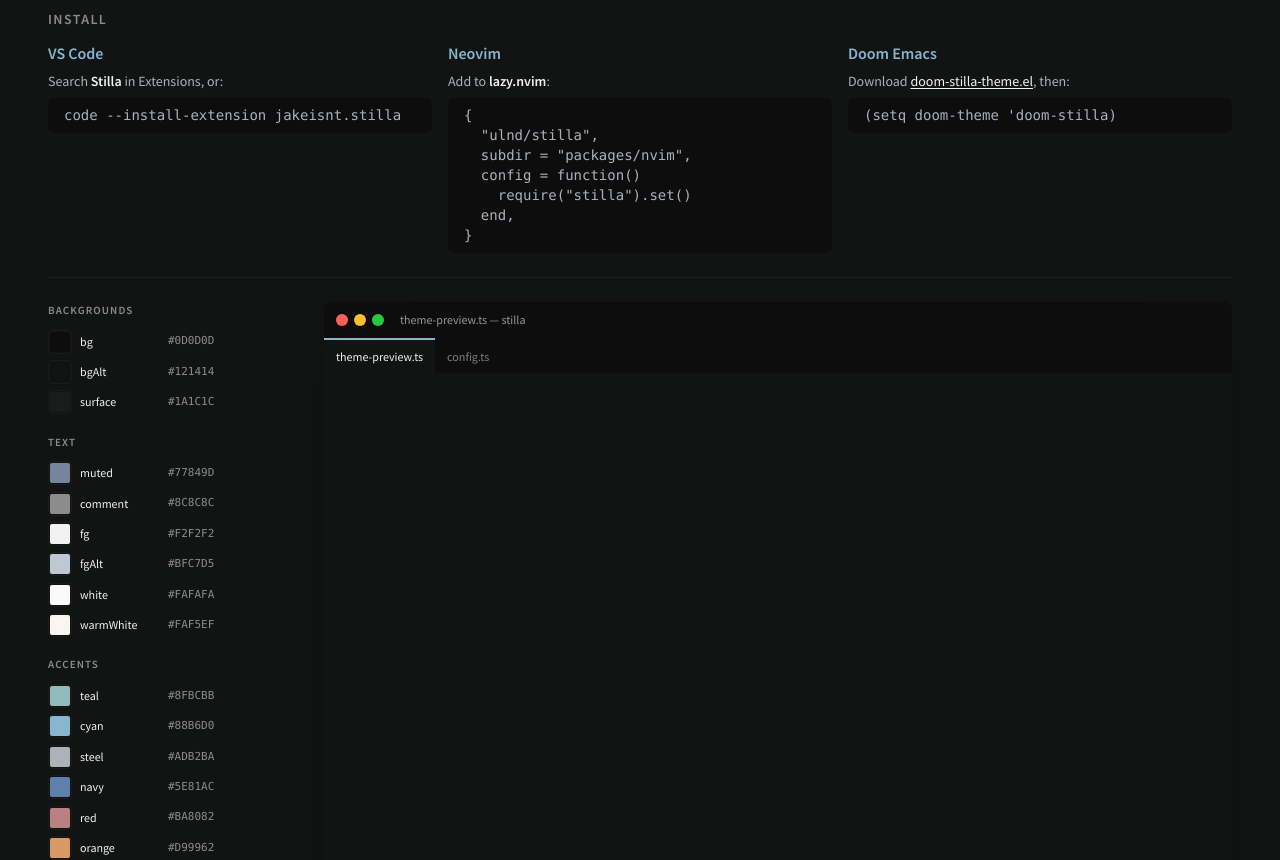
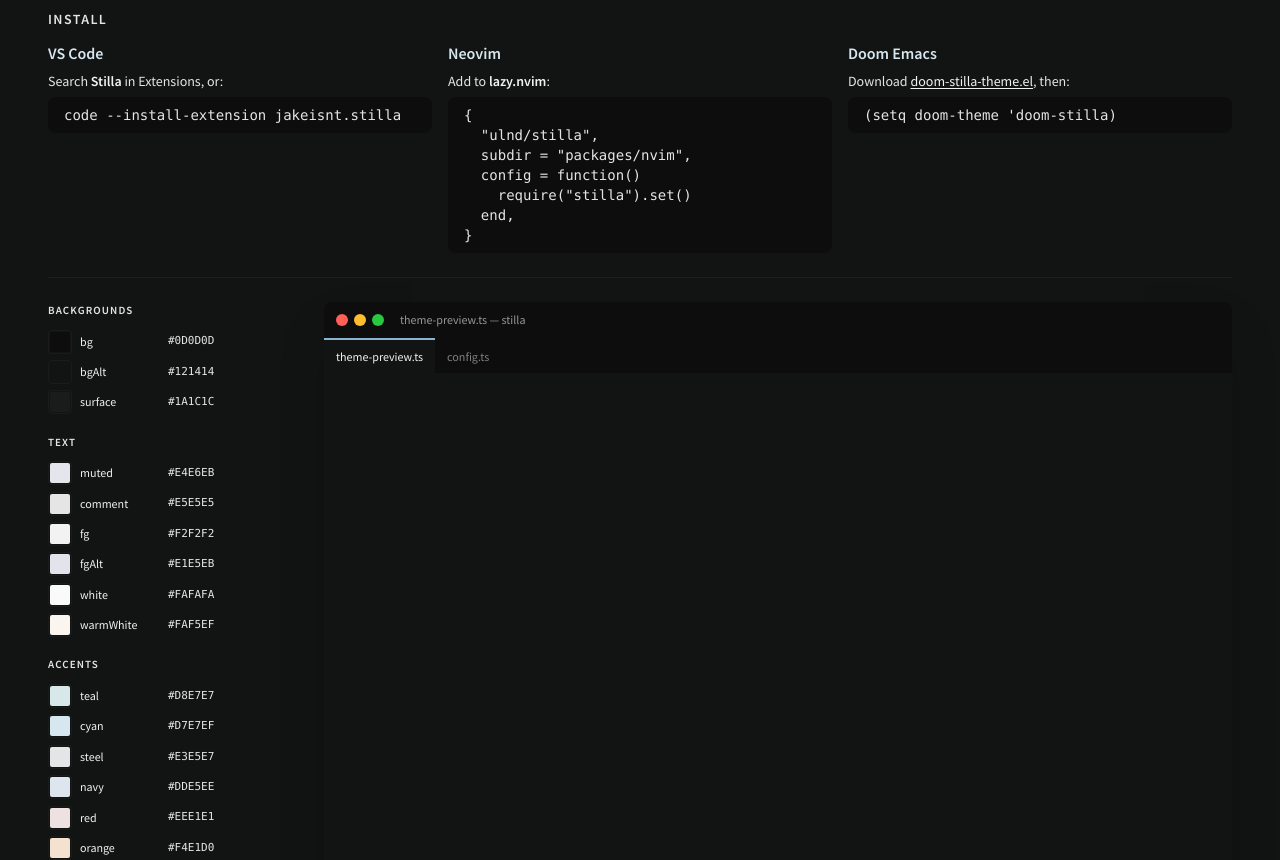
Before and after one commit to stilla-theme/stilla-site, a website built with Vite: page packages/site/index.html in a window 1280 px wide. Shown: the part 103-963 px from the top of the page. Built offline with nearby package versions, Linux system fonts and the light colour scheme; what monaco-editor would draw is missing.

Commit message:
feat: raise all accent colors to APCA Best (Lc >= 90) against dark backgrounds
Update harness defaults to target Best level (minRatio: 7, minApca: 90).
Lighten 15 accent colors so every theme pairing clears the Best threshold.
Regenerate all derived theme files (colors.txt, nvim, emacs, site CSS).

```diff
--- a/packages/colors/colors.txt
+++ b/packages/colors/colors.txt
@@ -1,25 +1,25 @@
 bg 0D0D0D
 bg-alt 121414
 base0 121414
-base1 BA8082
-base2 A19C9A
-base3 E9B872
-base4 ADB2BA
-base5 CD96B3
-base6 88B6D0
+base1 EEE1E1
+base2 E5E4E3
+base3 F6E1C4
+base4 E3E5E7
+base5 F0E0E8
+base6 D7E7EF
 base7 FAFAFA
-base8 77849D
+base8 E4E6EB
 fg F2F2F2
-fg-alt BFC7D5
-grey 77849D
-red BA8082
-orange D99962
-green A19C9A
-teal 6D96A5
-yellow E9B872
-blue ADB2BA
-dark-blue 68809A
-magenta CD96B3
-violet CD96B3
-cyan B29E75
-dark-cyan 6D96A5
+fg-alt E1E5EB
+grey E4E6EB
+red EEE1E1
+orange F4E1D0
+green E5E4E3
+teal DCE6E9
+yellow F6E1C4
+blue E3E5E7
+dark-blue DFE5EA
+magenta F0E0E8
+violet F0E0E8
+cyan E9E4D8
+dark-cyan DCE6E9
--- a/packages/colors/src/palette.ts
+++ b/packages/colors/src/palette.ts
@@ -3,24 +3,24 @@
   bg: "#0D0D0D",
   bgAlt: "#121414",
   surface: "#1A1C1C",
-  muted: "#77849D",
-  comment: "#8C8C8C",
+  muted: "#E4E6EB",
+  comment: "#E5E5E5",
   fg: "#F2F2F2",
   white: "#FAFAFA",
   warmWhite: "#FAF5EF",
-  teal: "#8FBCBB",
-  cyan: "#88B6D0",
-  steel: "#ADB2BA",
-  navy: "#5E81AC",
-  red: "#BA8082",
-  orange: "#D99962",
-  yellow: "#E9B872",
-  sage: "#A19C9A",
-  magenta: "#CD96B3",
-  fgAlt: "#BFC7D5",
-  deepTeal: "#6D96A5",
-  darkBlue: "#68809A",
-  khaki: "#B29E75",
+  teal: "#D8E7E7",
+  cyan: "#D7E7EF",
+  steel: "#E3E5E7",
+  navy: "#DDE5EE",
+  red: "#EEE1E1",
+  orange: "#F4E1D0",
+  yellow: "#F6E1C4",
+  sage: "#E5E4E3",
+  magenta: "#F0E0E8",
+  fgAlt: "#E1E5EB",
+  deepTeal: "#DCE6E9",
+  darkBlue: "#DFE5EA",
+  khaki: "#E9E4D8",
 } as const;
 
 export type Palette = typeof palette;
--- a/packages/site/scripts/wcag-harness.ts
+++ b/packages/site/scripts/wcag-harness.ts
@@ -49,8 +49,8 @@
 const PALETTE_KEY_SET = new Set<string>(PALETTE_KEYS);
 
 const DEFAULT_OPTIONS: HarnessOptions = {
-  minRatio: 4.5,
-  minApca: 30,
+  minRatio: 7,
+  minApca: 90,
   outFile: "./.generated/wcag-adjusted-palette.json",
 };
 
--- a/packages/site/src/colors.css
+++ b/packages/site/src/colors.css
@@ -5,22 +5,22 @@
   --color-stilla-bg: #0D0D0D;
   --color-stilla-bg-alt: #121414;
   --color-stilla-surface: #1A1C1C;
-  --color-stilla-muted: #77849D;
-  --color-stilla-comment: #8C8C8C;
+  --color-stilla-muted: #E4E6EB;
+  --color-stilla-comment: #E5E5E5;
   --color-stilla-fg: #F2F2F2;
   --color-stilla-white: #FAFAFA;
   --color-stilla-warm-white: #FAF5EF;
-  --color-stilla-teal: #8FBCBB;
-  --color-stilla-cyan: #88B6D0;
-  --color-stilla-steel: #ADB2BA;
-  --color-stilla-navy: #5E81AC;
-  --color-stilla-red: #BA8082;
-  --color-stilla-orange: #D99962;
-  --color-stilla-yellow: #E9B872;
-  --color-stilla-sage: #A19C9A;
-  --color-stilla-magenta: #CD96B3;
-  --color-stilla-fg-alt: #BFC7D5;
-  --color-stilla-deep-teal: #6D96A5;
-  --color-stilla-dark-blue: #68809A;
-  --color-stilla-khaki: #B29E75;
+  --color-stilla-teal: #D8E7E7;
+  --color-stilla-cyan: #D7E7EF;
+  --color-stilla-steel: #E3E5E7;
+  --color-stilla-navy: #DDE5EE;
+  --color-stilla-red: #EEE1E1;
+  --color-stilla-orange: #F4E1D0;
+  --color-stilla-yellow: #F6E1C4;
+  --color-stilla-sage: #E5E4E3;
+  --color-stilla-magenta: #F0E0E8;
+  --color-stilla-fg-alt: #E1E5EB;
+  --color-stilla-deep-teal: #DCE6E9;
+  --color-stilla-dark-blue: #DFE5EA;
+  --color-stilla-khaki: #E9E4D8;
 }
```
Also changed, not shown: 2 other files.
